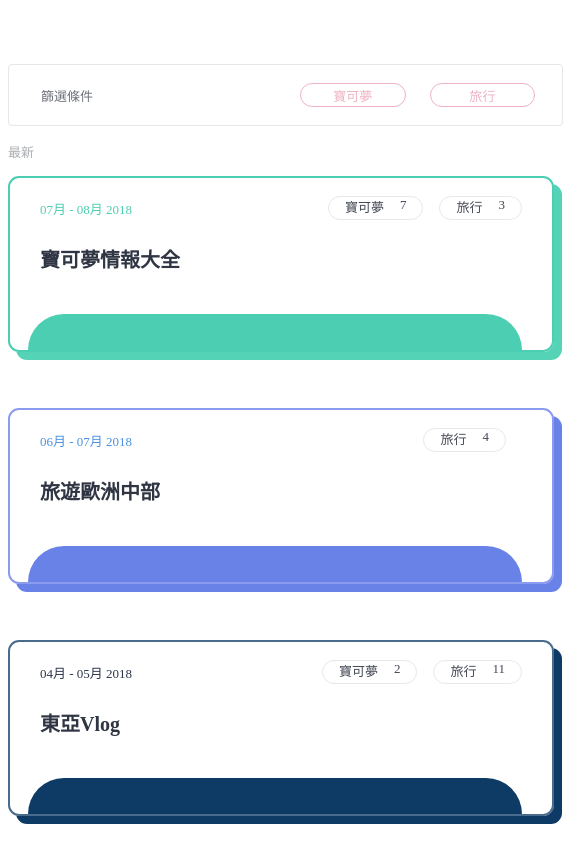
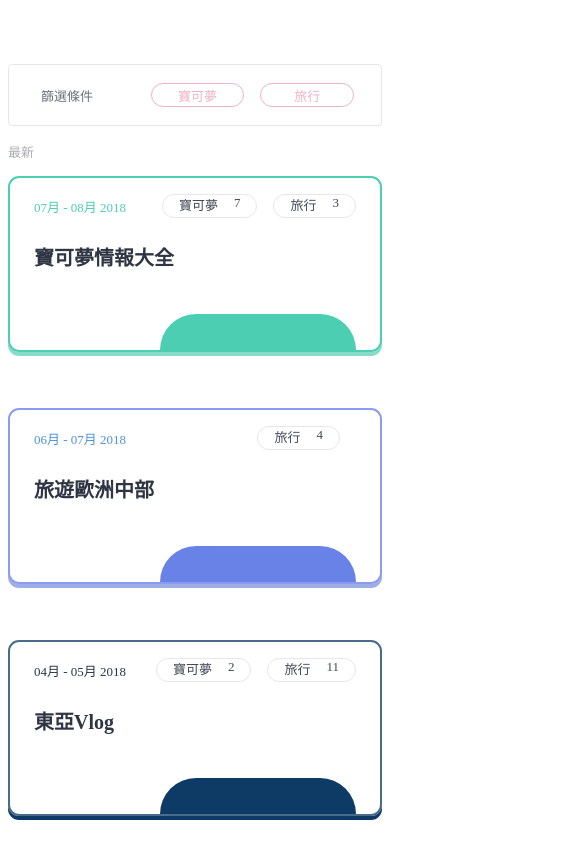
Before and after one commit to Josie-Nagy-and-Sam-Liu/video-timeline, a Vue app: page / in a window 390 px wide. Shown: the top 844 px of the page, 563 px wide, since content can reach past the window. Built offline with nearby package versions, Linux system fonts and the light colour scheme.

Commit message:
add responsive features in Home.vue and fix typos guild to guide

```diff
--- a/src/App.vue
+++ b/src/App.vue
@@ -7,7 +7,7 @@
 </template>
 
 <style lang="scss">
-@import "assets/stylesheets/styleguild";
+@import "assets/stylesheets/styleguide";
 
 html {
   font-size: 625%; /* 1px = 0.01rem */
--- a/src/assets/stylesheets/_styleguild.scss
+++ b/src/assets/stylesheets/_styleguide.scss
@@ -1,13 +1,13 @@
 // Breakpoint
-$sm: 5.76em;
-$md: 7.68em;
-$lg: 9.92em;
-$xl: 12em;
+// $sm: 5.76rem;
+// $md: 7.68rem;
+// $lg: 9.92rem;
+// $xl: 12rem;
 
-/*$sm: 576px;
+$sm: 576px;
 $md: 768px;
 $lg: 992px;
-$xl: 1200px;*/
+$xl: 1200px;
 
 // Typographic -------------------
 .display {
@@ -84,7 +84,7 @@ $eucalyptusGreen--d1: #4bceb1;
 $eucalyptusGreen: #54d3b6;
 $eucalyptusGreen--l1: #72d7c1;
 $eucalyptusGreen--l2: #89dbc9;
-$eucalyptusGreen--ll3: #cceae4;
+$eucalyptusGreen--l3: #cceae4;
 
 // button(-like) style
 .btn {
@@ -96,6 +96,7 @@ $eucalyptusGreen--ll3: #cceae4;
 
   border: 0.014rem solid;
   border-radius: 0.12rem;
+  outline: none;
 
   transition: .2s;
 }
--- a/src/components/GroupItem.vue
+++ b/src/components/GroupItem.vue
@@ -48,7 +48,7 @@ export default {
 
 <!-- Add "scoped" attribute to limit CSS to this component only -->
 <style lang="scss" scoped>
-@import "../assets/stylesheets/styleguild";
+@import "../assets/stylesheets/styleguide";
 
 .groupItem {
   display: grid;
@@ -58,7 +58,7 @@ export default {
   overflow: hidden;
   cursor: pointer;
 
-  padding: 0.18rem 0.3rem 0 0.3rem;
+  padding: 0.16rem 0.24rem 0 0.24rem;
 
   border: 0.02rem solid;
   border-radius: 0.11rem;
@@ -67,6 +67,10 @@ export default {
     .footer__toast {
       transform: translateY(26.4%);
     }
+  }
+
+  @media (min-width: $sm) {
+    padding: 0.18rem 0.3rem 0 0.3rem;
   }
 }
 
@@ -115,34 +119,60 @@ export default {
   }
 }
 
-/* themes */
+/* themes - for the colors of each group */
 .eucalyptusGreen {
   color: $eucalyptusGreen--d1;
   border-color: $eucalyptusGreen--d1;
-  box-shadow: 8px 8px $eucalyptusGreen;
+  box-shadow: 0 4px $eucalyptusGreen--l2;
 
   .footer__toast {
     background: $eucalyptusGreen--d1;
   }
+
+  @media (min-width: $sm) {
+    box-shadow: 8px 8px $eucalyptusGreen;
+  }
 }
 
 .orchidPurple {
-  color: #4a90e2; /* To Josie - can't find this color in the style guild */
-  border-color: #3f59e699; /* To Josie - can't find this color in the style guild */
-  box-shadow: 8px 8px $orchidPurple;
+  color: #4a90e2; /* To Josie - can't find this color in the style guide */
+  border-color: #3f59e699; /* To Josie - can't find this color in the style guide */
+  box-shadow: 0 4px #9fade5; /* To Josie - can't find this color in the style guide */
 
   .footer__toast {
     background: $orchidPurple;
+  }
+
+  @media (min-width: $sm) {
+    box-shadow: 8px 8px $orchidPurple;
   }
 }
 
 .japaneseIndigoBlue {
   color: $japaneseIndigoBlue;
-  border-color: #0d3b66bf; /* To Josie - can't find this color in the style guild */
-  box-shadow: 8px 8px #0d3b66;
+  border-color: #0d3b66bf; /* To Josie - can't find this color in the style guide */
+  box-shadow: 0 4px #0d3b66; /* To Josie - can't find this color in the style guide */
 
   .footer__toast {
     background: #0d3b66;
   }
+
+  @media (min-width: $sm) {
+    box-shadow: 8px 8px #0d3b66; /* To Josie - can't find this color in the style guide */
+  }
+}
+
+.spanishPink {
+  color: $spanishPink;
+  border-color: $spanishPink;
+  box-shadow: 0 4px #faccc8; /* To Josie - can't find this color in the style guide */
+
+  .footer__toast {
+    background: $spanishPink;
+  }
+
+  @media (min-width: $sm) {
+    box-shadow: 8px 8px $spanishPink;
+  }
 }
 </style>
--- a/src/components/data-structure/GroupThemes.js
+++ /dev/null
@@ -1,12 +0,0 @@
-class theme {
-  constructor (border, text, toast, shadow) {
-    this.border = border
-    this.text = text
-    this.toast = toast
-    this.shadow = shadow
-  }
-}
-
-export default {
-
-}
--- a/src/router.js
+++ b/src/router.js
@@ -14,8 +14,8 @@ export default new Router({
       component: Home
     },
     {
-      path: '/about',
-      name: 'about',
+      path: '/timeline',
+      name: 'timeline',
       // route level code-splitting
       // this generates a separate chunk (about.[hash].js) for this route
       // which is lazy-loaded when the route is visited.
--- a/src/views/Home.vue
+++ b/src/views/Home.vue
@@ -3,18 +3,18 @@
     <div class="container">
       <div class="filter">
         <span class="filter__caption caption">篩選條件</span>
-        <button class="btn filter__pokemon">寶可夢</button>
-        <button class="btn filter__travel">旅行</button>
+        <button class="filter__pokemon btn">寶可夢</button>
+        <button class="filter__travel btn">旅行</button>
       </div>
 
-      <div class="container__newest caption">最新</div>
+      <div class="container__captionNewest caption">最新</div>
 
       <div class="groups">
         <group-item
           v-for="(groupItem, index) in groupItems"
           :key=groupItem.name
           :info="groupItem"
-          :theme="themes[index]"
+          :theme="themes[index % 4]"
         />
       </div>
     </div>
@@ -35,7 +35,7 @@ export default {
 
   data () {
     return {
-      themes: ['eucalyptusGreen', 'orchidPurple', 'japaneseIndigoBlue'],
+      themes: ['eucalyptusGreen', 'orchidPurple', 'japaneseIndigoBlue', 'spanishPink'],
       groupItems: [ // To Sam - should get from store
         new GroupItemStructure(
           '寶可夢情報大全',
@@ -59,6 +59,14 @@ export default {
             '寶可夢': 2,
             '旅行': 11
           }
+        ),
+        new GroupItemStructure(
+          '美國Vlog',
+          ['2017-12', '2018-01'],
+          {
+            '寶可夢': 2,
+            '旅行': 11
+          }
         )
       ]
     }
@@ -67,7 +75,7 @@ export default {
 </script>
 
 <style lang="scss" scoped>
-@import "../assets/stylesheets/styleguild";
+@import "../assets/stylesheets/styleguide";
 
 .container {
   display: grid;
@@ -84,16 +92,21 @@ export default {
 
 .filter {
   display: grid;
-  grid-gap: 0.24rem;
-  grid-template-columns: repeat(auto-fill, minmax(0.96rem, 1fr));
+  grid-gap: 0.16rem;
+  grid-template-columns: repeat(auto-fill, minmax(0.72rem, 1fr));
   align-items: center;
 
   background: white;
 
-  padding: 0 27px 0 32px;
+  padding: 0 0.27rem 0 0.32rem;
 
   border: 0.014rem solid $japaneseIndigoBlue--l4;
   border-radius: 0.04rem;
+
+  @media (min-width: $sm) {
+    grid-gap: 0.24rem;
+    grid-template-columns: repeat(auto-fill, minmax(0.96rem, 1fr));
+  }
 
   &__caption {
     color: $gunmetalBlack--l3;
@@ -120,7 +133,7 @@ export default {
   }
 }
 
-.container__newest {
+.container__captionNewest {
   display: grid;
   align-items: center;
 
@@ -129,7 +142,11 @@ export default {
 
 .groups {
   display: grid;
-  grid-template-columns: 5.46rem;
+  grid-template-columns: 100%;
   grid-gap: 0.56rem;
+
+  @media (min-width: $sm) {
+    grid-template-columns: 5.46rem;
+  }
 }
 </style>
--- a/src/views/Timeline.vue
+++ b/src/views/Timeline.vue
@@ -1,5 +1,9 @@
 <template>
-  <div class="about">
-    <h1>This is an about page</h1>
+  <div class="timeline">
+    <h1>This is the Timeline page</h1>
   </div>
 </template>
+
+<script></script>
+
+<style lang="scss" scoped></style>
```
